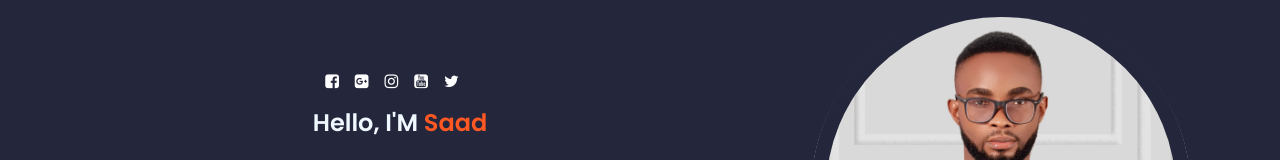
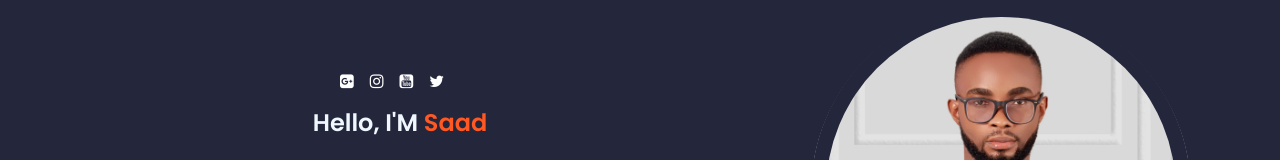
Before and after one commit to msaad323/portfolioapp, a React (Create React App) app in the folder client/: page / in a window 1280 px wide. Shown: the part 153-313 px from the top of the page. Built offline with nearby package versions, Linux system fonts and the light colour scheme; a web font is replaced by a local one.

Commit message:
test remove fb social icon

```diff
--- a/client/src/PortfolioContainer/Home/Profile/Profile.js
+++ b/client/src/PortfolioContainer/Home/Profile/Profile.js
@@ -10,9 +10,9 @@ export default function Profile() {
         <div className="profile-details">
           <div className="colz">
             <div className="colz-icon">
-              <a href="https://web.facebook.com/?_rdc=1&_rdr">
+              {/* <a href="https://web.facebook.com/?_rdc=1&_rdr">
                 <i className="fa fa-facebook-square" />
-              </a>
+              </a> */}
               <a href="#">
                 <i className="fa fa-google-plus-square" />
               </a>
```
